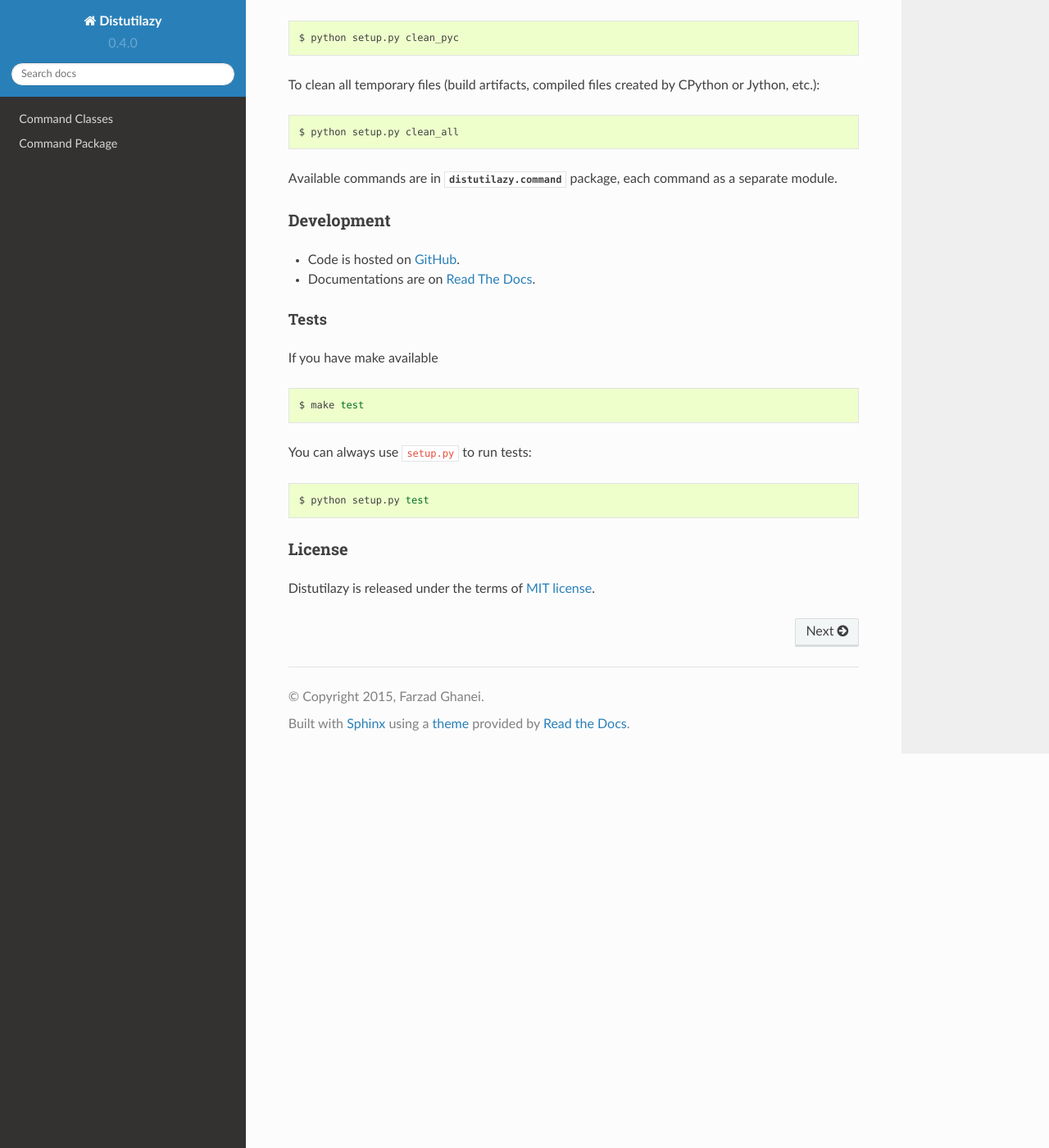
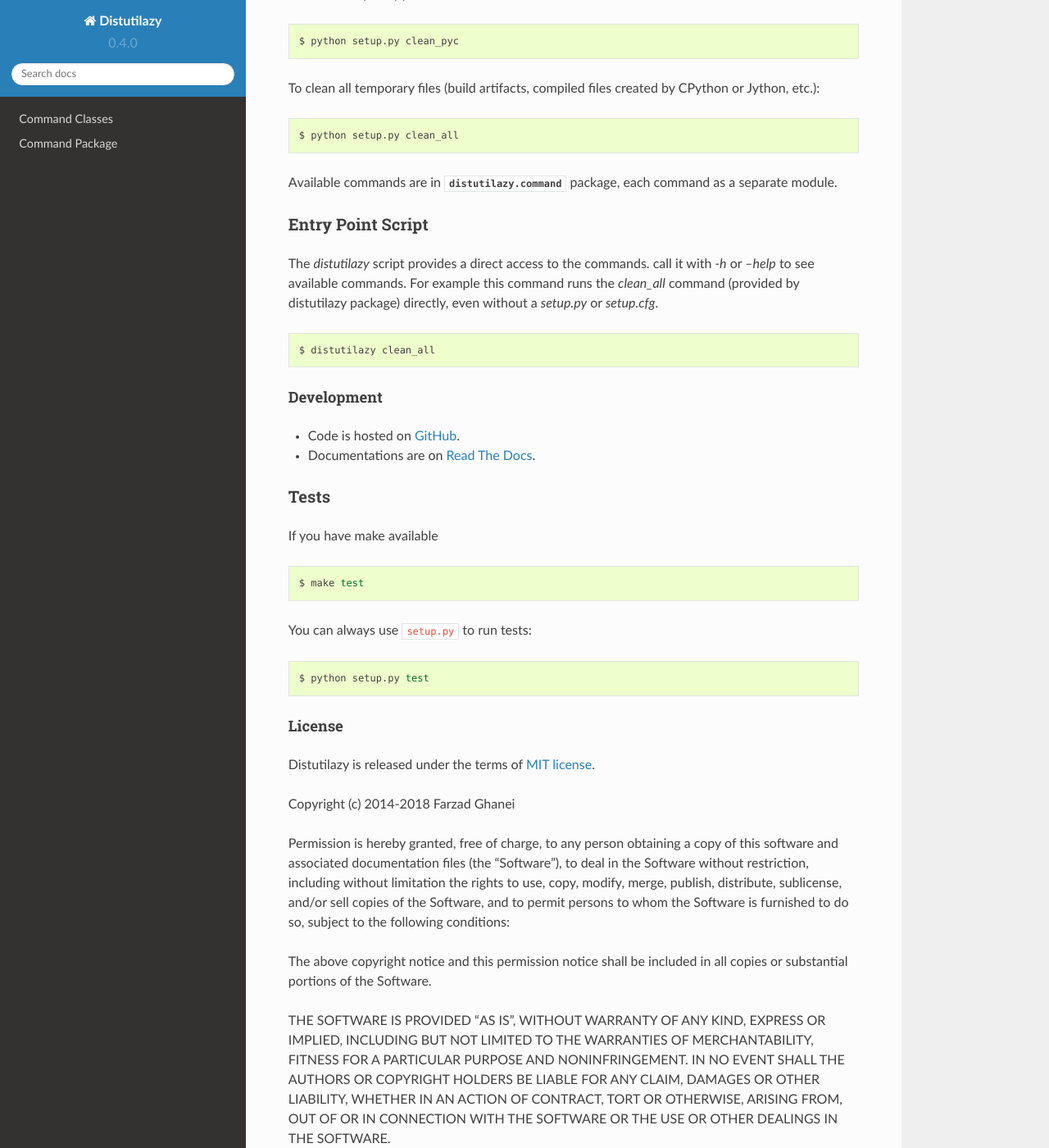
Before and after one commit to farzadghanei/distutilazy, a Sphinx documentation site: the page built from docs/index.rst, in a window 1280 px wide and 1400 px high, scrolled down 1520 px. Shown: the whole window at 82% size. Built offline with Sphinx 7.4.7 and the Read the Docs theme 2.0.0, drawn with Linux system fonts in a browser that asks for light colours; some of the changed text lies outside the part shown.

Commit message:
Update README and docs about the direct script, and include the license

```diff
--- a/docs/index.rst
+++ b/docs/index.rst
@@ -22,6 +22,10 @@
 * bdist_pyinstaller: convenient calls for `PyInstaller <http://www.pyinstaller.org>`_ with sane defaults
 * test: run unit tests
 
+An entry point script is also provided to call commands directly, currently only
+the clean commands are exposed via the script.
+
+
 Installation
 ============
 
@@ -41,6 +45,8 @@
 (CPython 2.7, 3.2, 3.3, 3.4 and 3.5, PyPy 2.6 and PyPy3 2.4 are tested).
 Tests pass on Jython so it should be fine for Jython as well.
 
+An entry point script is also provided to call commands directly, currently only
+the clean commands are exposed via the script.
 
 How
 ===
@@ -55,13 +61,6 @@
 
 That's it. Now you may use new commands directly from your ``setup.py``.
 
-To run unit tests (using standard library ``unittest``) in your project
-(by default runs `tests/test*.py` files from current path):
-
-.. code-block:: bash
-
-    $ python setup.py test
-
 To clean compiled python files:
 
 .. code-block:: bash
@@ -75,6 +74,20 @@
     $ python setup.py clean_all
 
 Available commands are in :mod:`distutilazy.command` package, each command as a separate module.
+
+
+Entry Point Script
+^^^^^^^^^^^^^^^^^^
+
+The `distutilazy` script provides a direct access to the commands. call it with
+`-h` or `--help` to see available commands. For example this command runs
+the `clean_all` command (provided by distutilazy package) directly, even
+without a `setup.py` or `setup.cfg`.
+
+.. code-block:: bash
+
+    $ distutilazy clean_all
+
 
 Development
 -----------
@@ -103,3 +116,23 @@
 -------
 
 Distutilazy is released under the terms of `MIT license <http://opensource.org/licenses/MIT>`_.
+
+Copyright (c) 2014-2018 Farzad Ghanei
+
+Permission is hereby granted, free of charge, to any person obtaining a copy
+of this software and associated documentation files (the "Software"), to deal
+in the Software without restriction, including without limitation the rights
+to use, copy, modify, merge, publish, distribute, sublicense, and/or sell
+copies of the Software, and to permit persons to whom the Software is
+furnished to do so, subject to the following conditions:
+
+The above copyright notice and this permission notice shall be included in all
+copies or substantial portions of the Software.
+
+THE SOFTWARE IS PROVIDED "AS IS", WITHOUT WARRANTY OF ANY KIND, EXPRESS OR
+IMPLIED, INCLUDING BUT NOT LIMITED TO THE WARRANTIES OF MERCHANTABILITY,
+FITNESS FOR A PARTICULAR PURPOSE AND NONINFRINGEMENT. IN NO EVENT SHALL THE
+AUTHORS OR COPYRIGHT HOLDERS BE LIABLE FOR ANY CLAIM, DAMAGES OR OTHER
+LIABILITY, WHETHER IN AN ACTION OF CONTRACT, TORT OR OTHERWISE, ARISING FROM,
+OUT OF OR IN CONNECTION WITH THE SOFTWARE OR THE USE OR OTHER DEALINGS IN THE
+SOFTWARE.
```
Also changed, not shown: README.rst (+15 -8 lines).
